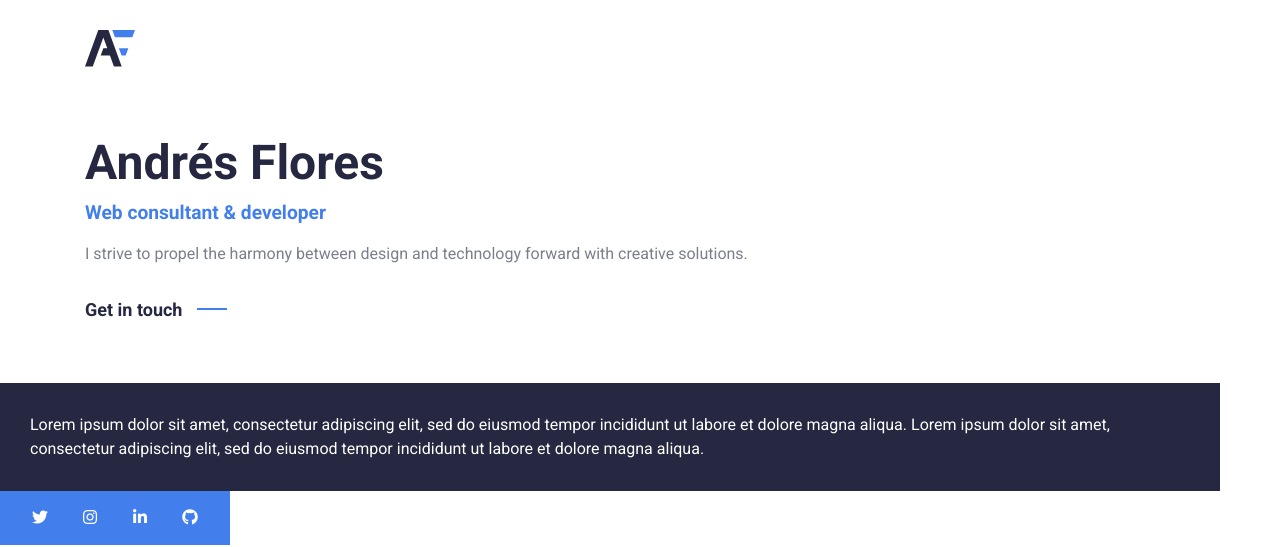
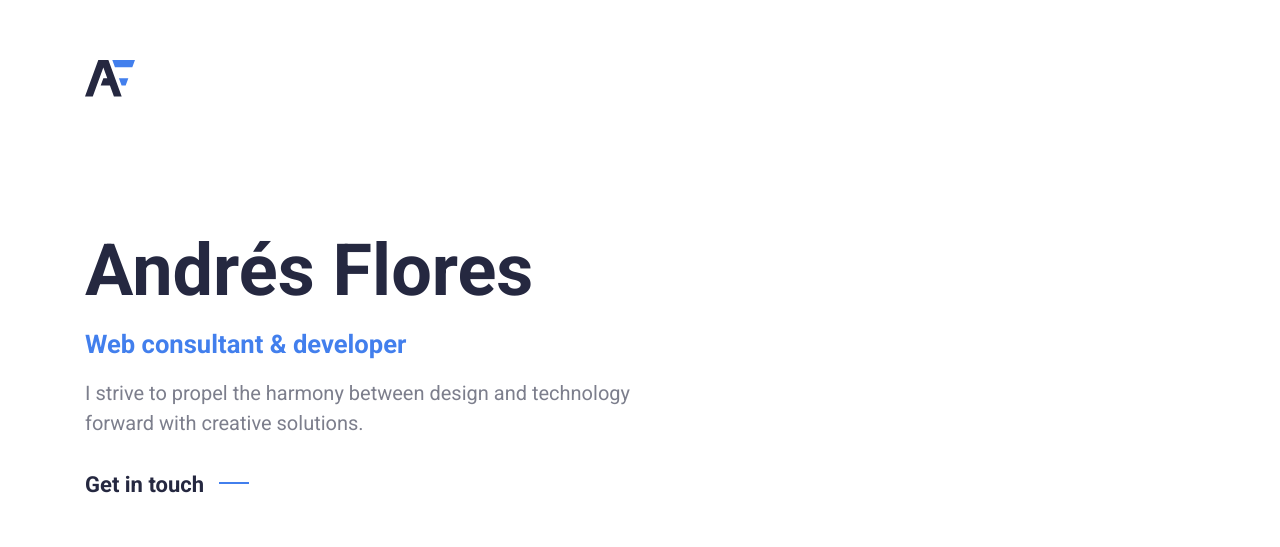
Before and after one commit to andresfloresdev/andresflores.ca, a Nuxt app: page / in a window 1280 px wide. Shown: the top 547 px of the page. Built offline with nearby package versions, Linux system fonts and the light colour scheme.

Commit message:
Adjust font-sizes and spacings in lg

```diff
--- a/assets/styles/components/CallToAction.scss
+++ b/assets/styles/components/CallToAction.scss
@@ -48,6 +48,10 @@
       transform ease-out .15s;
   }
 
+  @include media-breakpoint-up(lg) {
+    font-size: 1.375rem;
+  }
+
   @include media-breakpoint-up(xxl) {
     font-size: 1.625rem;
   }
--- a/assets/styles/components/MainHeader.scss
+++ b/assets/styles/components/MainHeader.scss
@@ -1,5 +1,9 @@
 .main-header {
   padding: $spacer-md 0 $spacer-lg;
+
+  @include media-breakpoint-up(lg) {
+    padding: $spacer-lg 0 $spacer-xl;
+  }
 
   @include media-breakpoint-up(xxl) {
     padding: $spacer-lg 0 $spacer-xxl;
@@ -26,6 +30,10 @@
 .main-header-heading {
   margin: $spacer-lg 0 $spacer;
 
+  @include media-breakpoint-up(lg) {
+    margin: $spacer-xl 0 $spacer;
+  }
+
   @include media-breakpoint-up(xxl) {
     margin: $spacer-xxl 0 $spacer;
   }
@@ -36,6 +44,10 @@
   display: block;
   color: $primary;
 
+  @include media-breakpoint-up(lg) {
+    font-size: 1.6rem;
+  }
+
   @include media-breakpoint-up(xxl) {
     font-size: 2rem;
   }
@@ -43,10 +55,14 @@
 
 .main-header-text {
   color: $gray;
+  max-width: 550px;
+
+  @include media-breakpoint-up(lg) {
+    font-size: 1.25rem;
+  }
 
   @include media-breakpoint-up(xxl) {
     font-size: 1.5rem;
-    max-width: 550px;
   }
 }
 
--- a/assets/styles/vendors/default.scss
+++ b/assets/styles/vendors/default.scss
@@ -17,6 +17,10 @@
 
 h1 {
   font-size: 3rem;
+
+  @include media-breakpoint-up(lg) {
+    font-size: 4.5rem;
+  }
 
   @include media-breakpoint-up(xxl) {
     font-size: 6rem;
```
